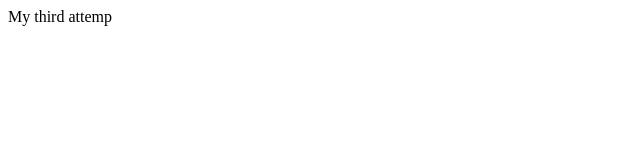
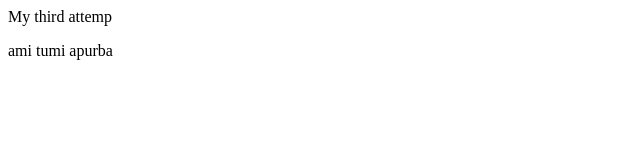
Before and after one commit to apurba9999/my-3rd-repo, a plain HTML site: page index.html in a window 1280 px wide. Shown: the full height of the page, 0-640 px from the left. Drawn offline with Linux system fonts and the light colour scheme.

Commit message:
second edit

```diff
--- a/index.html
+++ b/index.html
@@ -8,5 +8,6 @@
 </head>
 <body>
     My third attemp
+    <p>ami tumi apurba</p>
 </body>
 </html>
```
